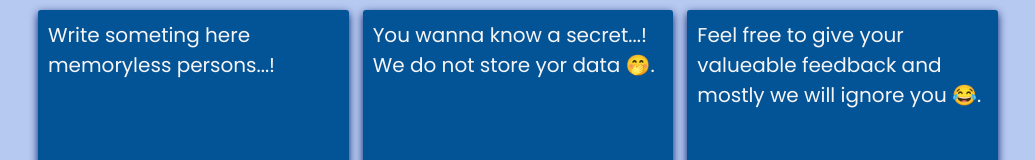
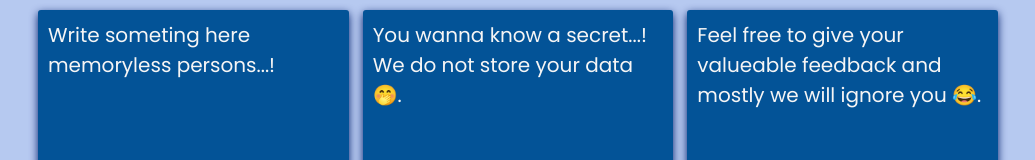
Before and after one commit to debanandanayak/my-note, a React (Create React App) app: page / in a window 1280 px wide. Shown: the top 160 px of the page, without its empty margins (122-1157 px from the left). Built offline with nearby package versions, Linux system fonts and the light colour scheme.

Commit message:
Update Notes.js
minimal changes done

```diff
--- a/src/components/Notes.js
+++ b/src/components/Notes.js
@@ -11,7 +11,7 @@ export default function Notes() {
             text: 'Write someting here memoryless persons...! ', date: 'Introduction'
         },
         {
-            text: 'You wanna know a secret...! We do not store yor data 🤭.', date: 'About Security...'
+            text: 'You wanna know a secret...! We do not store your data 🤭.', date: 'About Security...'
         },
         {
             text: 'Feel free to give your valueable feedback and mostly we will ignore you 😂. ' , date: 'Thanks and Regards, \n Deba'
```
